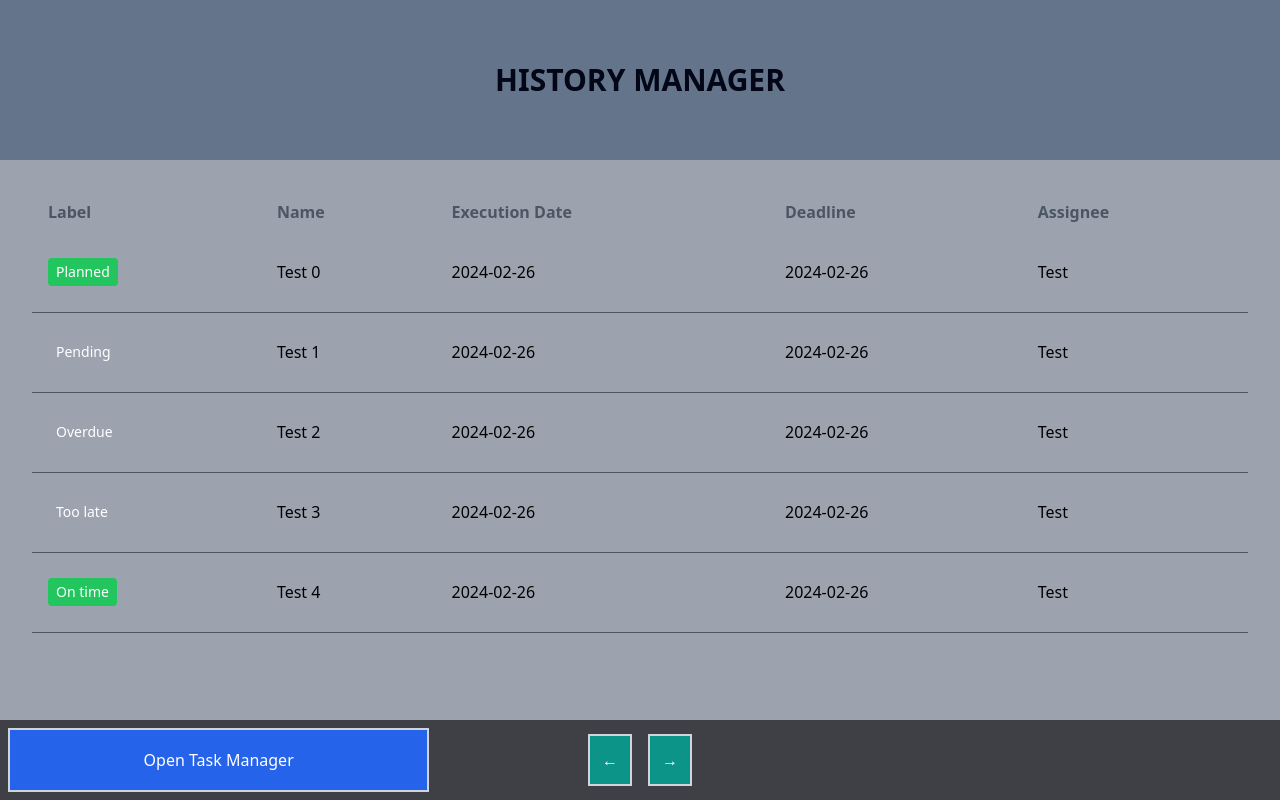
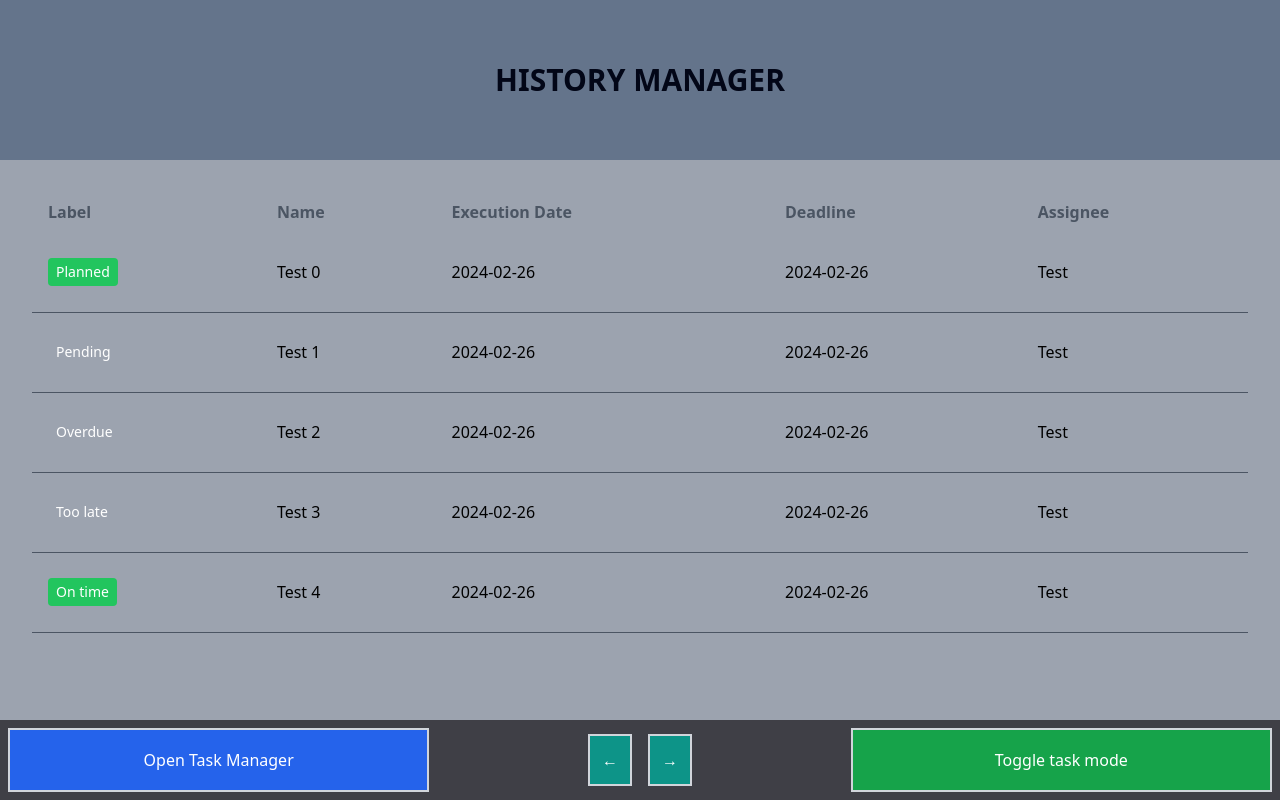
Before and after one commit to ikke6992/specops, a React (Vite) app in the folder frontend/: page /history in a window 1280 px wide. Built offline with nearby package versions, Linux system fonts and the light colour scheme.

Commit message:
Stub implementation of mode toggler

```diff
--- a/frontend/src/components/common/buttons/OpenButton.tsx
+++ b/frontend/src/components/common/buttons/FunctionButton.tsx
@@ -1,12 +1,12 @@
-const OpenButton = (props: { open: () => void; name: string }) => {
+const FunctionButton = (props: { method: () => void; name: string }) => {
   return (
     <button
       className="bg-green-600 hover:bg-green-300 pt-2 pb-2 pl-4 pr-4 border-gray-300  border-2 text-white"
-      onClick={props.open}
+      onClick={props.method}
     >
       {props.name}
     </button>
   );
 };
 
-export default OpenButton;
+export default FunctionButton;
--- a/frontend/src/components/manage-history/HistoryManager.tsx
+++ b/frontend/src/components/manage-history/HistoryManager.tsx
@@ -5,11 +5,18 @@ import NavigateButton from "../common/buttons/NavigateButton";
 import Layout from "../common/layout/Layout";
 import Log from "../common/log/Log";
 import { HistoryContext, HistoryProvider } from "../../contexts/HistoryContext";
-import { useContext, useEffect } from "react";
+import { useContext, useEffect, useState } from "react";
 import useWindowDimensions from "../../utils/windowdimensions";
 import size from "../../utils/loglistsize";
+import { TaskProvider } from "../../contexts/TaskContext";
+import FunctionButton from "../common/buttons/FunctionButton";
 
-const Content = () => {
+// Task View, Task Manager, History Manager
+type PropsType = {
+  toggleMode: () => void;
+  mode: string;
+};
+const Content = ({ toggleMode, mode }: PropsType) => {
   const { getRecords, setSize, moveRight, moveLeft } =
     useContext(HistoryContext);
   const { height } = useWindowDimensions();
@@ -46,7 +53,10 @@ const Content = () => {
           <MoveLeftButton moveLeft={() => moveLeft()} />
           <MoveRightButton moveRight={() => moveRight()} />
         </div>
-        <div></div>
+        <FunctionButton
+          method={() => toggleMode()}
+          name={`Toggle ${mode} mode`}
+        />
       </>
     );
   };
@@ -63,10 +73,24 @@ const Content = () => {
 };
 
 const HistoryManager = () => {
+  const [historyMode, setHistoryMode] = useState(true);
+
+  const toggleMode = () => {
+    setHistoryMode(!historyMode);
+  };
+
   return (
-    <HistoryProvider>
-      <Content />
-    </HistoryProvider>
+    <>
+      {historyMode ? (
+        <HistoryProvider>
+          <Content toggleMode={toggleMode} mode="task" />
+        </HistoryProvider>
+      ) : (
+        <TaskProvider>
+          <Content toggleMode={toggleMode} mode="history" />
+        </TaskProvider>
+      )}
+    </>
   );
 };
 
--- a/frontend/src/components/manage-tasks/TaskManager.tsx
+++ b/frontend/src/components/manage-tasks/TaskManager.tsx
@@ -7,7 +7,7 @@ import { useNavigate } from "react-router-dom";
 import MoveLeftButton from "../common/buttons/MoveLeftButton";
 import MoveRightButton from "../common/buttons/MoveRightButton";
 import NavigateButton from "../common/buttons/NavigateButton";
-import OpenButton from "../common/buttons/OpenButton";
+import FunctionButton from "../common/buttons/FunctionButton";
 import Layout from "../common/layout/Layout";
 
 const Content = () => {
@@ -39,7 +39,10 @@ const Content = () => {
           <MoveRightButton moveRight={() => moveRight()} />
         </div>
         {/* Create task */}
-        <OpenButton name="Open Create Task" open={() => setShowCreator(true)} />
+        <FunctionButton
+          name="Open Create Task"
+          method={() => setShowCreator(true)}
+        />
       </>
     );
   };
```
